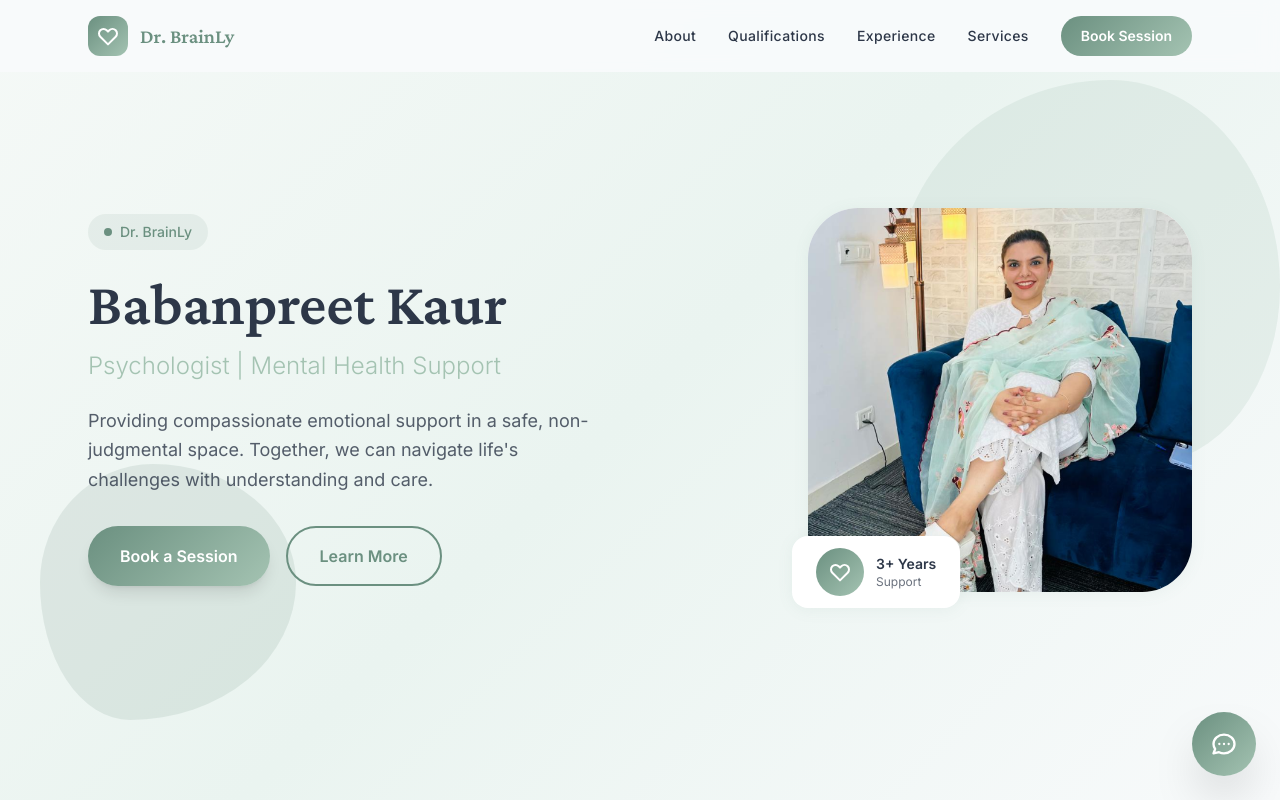
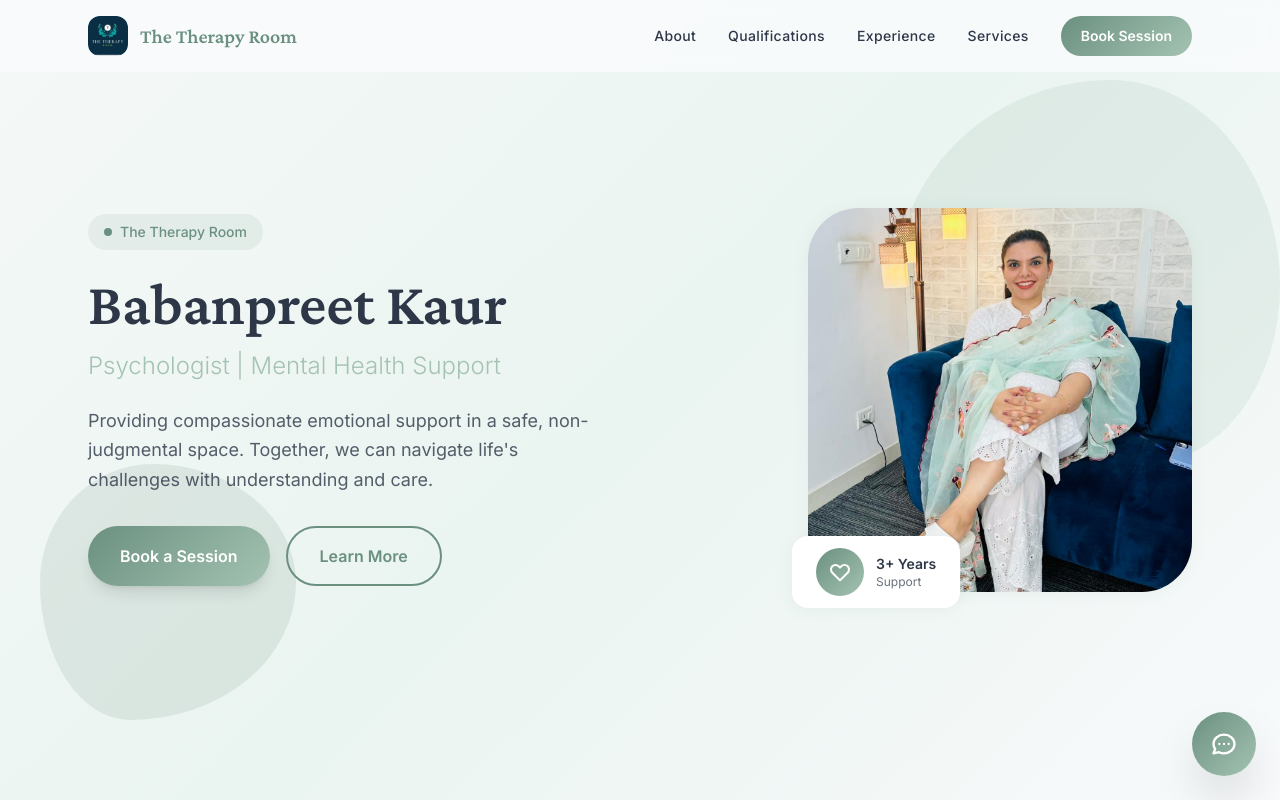
Before and after one commit to anshuman9468/Damanpreet-Doctor, a website: page index.html in a window 1280 px wide. Drawn offline with nearby package versions, Linux system fonts and the light colour scheme; no server answers.

Commit message:
Update branding to 'The Therapy Room' and add new logo
- Changed all instances of 'Dr. BrainLy' to 'The Therapy Room'
- Added new therapy room logo (therapy_room_logo.png)
- Updated navigation bar with new logo
- Updated page title, loading screen, and chatbot responses
- Added dev script to package.json
- Updated .gitignore to exclude sensitive files

```diff
--- a/index.html
+++ b/index.html
@@ -4,7 +4,7 @@
 <head>
     <meta charset="UTF-8">
     <meta name="viewport" content="width=device-width, initial-scale=1.0">
-    <title>Dr. BrainLy | Psychology &amp; Mental Wellness</title>
+    <title>The Therapy Room | Psychology &amp; Mental Wellness</title>
     <script src="https://cdn.tailwindcss.com"></script>
     <!-- SDKs removed as they are not available -->
     <link rel="preconnect" href="https://fonts.googleapis.com">
@@ -296,13 +296,10 @@
             <div class="max-w-6xl mx-auto px-6 py-4">
                 <div class="flex items-center justify-between"><button onclick="showSection('hero')"
                         class="flex items-center gap-3 hover:opacity-80 transition-opacity">
-                        <div class="w-10 h-10 rounded-xl gradient-accent flex items-center justify-center">
-                            <svg class="w-6 h-6 text-white" fill="none" stroke="currentColor" viewbox="0 0 24 24">
-                                <path stroke-linecap="round" stroke-linejoin="round" stroke-width="2"
-                                    d="M4.318 6.318a4.5 4.5 0 000 6.364L12 20.364l7.682-7.682a4.5 4.5 0 00-6.364-6.364L12 7.636l-1.318-1.318a4.5 4.5 0 00-6.364 0z" />
-                            </svg>
+                        <div class="w-10 h-10 rounded-xl overflow-hidden flex items-center justify-center">
+                            <img src="therapy_room_logo.png" alt="The Therapy Room" class="w-full h-full object-cover">
                         </div><span id="nav-brand" class="font-display text-xl font-semibold"
-                            style="color: var(--color-primary);">Dr. BrainLy</span>
+                            style="color: var(--color-primary);">The Therapy Room</span>
                     </button>
                     <div class="hidden md:flex items-center gap-8"><button onclick="showSection('about')"
                             class="nav-link font-medium text-sm tracking-wide hover:text-[#6B9080] transition-colors">About</button>
@@ -349,7 +346,7 @@
                         <div class="inline-flex items-center gap-2 px-4 py-2 rounded-full mb-6"
                             style="background: rgba(107, 144, 128, 0.1);"><span class="w-2 h-2 rounded-full"
                                 style="background: var(--color-primary);"></span> <span id="hero-brand"
-                                class="text-sm font-medium" style="color: var(--color-primary);">Dr. BrainLy</span>
+                                class="text-sm font-medium" style="color: var(--color-primary);">The Therapy Room</span>
                         </div>
                         <h1 id="hero-name"
                             class="font-display text-4xl md:text-5xl lg:text-6xl font-bold leading-tight mb-4">
@@ -1112,7 +1109,7 @@
         const defaultConfig = {
             doctor_name: 'Babanpreet Kaur',
             doctor_title: 'Psychologist | Mental Health Support',
-            brand_name: 'Dr. BrainLy',
+            brand_name: 'The Therapy Room',
             about_heading: 'About Me',
             experience_years: '3+ Years',
             contact_email: 'contact@drbrainly.com',
@@ -1335,9 +1332,9 @@
                     hinglish: `Babanpreet Kaur ek psychologist hain jinhone MSc in Psychology aur BA Psychology (Honours) kiya hai. Unhone attachment styles aur relationships par research kiya hai. Wo CBT, Supportive Therapy, aur Family Therapy ka use karti hain. Unka focus ek safe, non-judgmental space banana hai.`
                 },
                 general: {
-                    english: "I'm here to help you with any questions about Dr. BrainLy's services or mental health support. You can ask me about booking sessions, Babanpreet Kaur's background, or share what's on your mind. How can I assist you today?",
-                    hindi: "मैं Dr. BrainLy की services या mental health support के बारे में आपकी मदद के लिए यहाँ हूँ। आप मुझसे sessions, Babanpreet Kaur की background के बारे में पूछ सकते हैं। मैं आज आपकी कैसे मदद कर सकता हूँ?",
-                    hinglish: "Main Dr. BrainLy ki services ya mental health support ke bare mein aapki madad ke liye yahan hoon. Aap mujhse sessions, Babanpreet Kaur ki background ke bare mein pooch sakte ho. Main aaj aapki kaise madad kar sakta hoon?"
+                    english: "I'm here to help you with any questions about The Therapy Room's services or mental health support. You can ask me about booking sessions, Babanpreet Kaur's background, or share what's on your mind. How can I assist you today?",
+                    hindi: "मैं The Therapy Room की services या mental health support के बारे में आपकी मदद के लिए यहाँ हूँ। आप मुझसे sessions, Babanpreet Kaur की background के बारे में पूछ सकते हैं। मैं आज आपकी कैसे मदद कर सकता हूँ?",
+                    hinglish: "Main The Therapy Room ki services ya mental health support ke bare mein aapki madad ke liye yahan hoon. Aap mujhse sessions, Babanpreet Kaur ki background ke bare mein pooch sakte ho. Main aaj aapki kaise madad kar sakta hoon?"
                 }
             };
 
@@ -1839,7 +1836,7 @@
 
         // Loading Screen Animation
         function startLoadingAnimation() {
-            const text = "Dr. BrainLY";
+            const text = "The Therapy Room";
             const lettersContainer = document.getElementById('loading-letters');
             const cursor = document.getElementById('loading-cursor');
             const progressBar = document.getElementById('loading-progress');
--- a/package.json
+++ b/package.json
@@ -4,6 +4,8 @@
   "description": "",
   "main": "index.js",
   "scripts": {
+    "dev": "node server.js",
+    "start": "node server.js",
     "test": "echo \"Error: no test specified\" && exit 1"
   },
   "keywords": [],
```
Also changed, not shown: therapy_room_logo.png (added), 1 other file.
